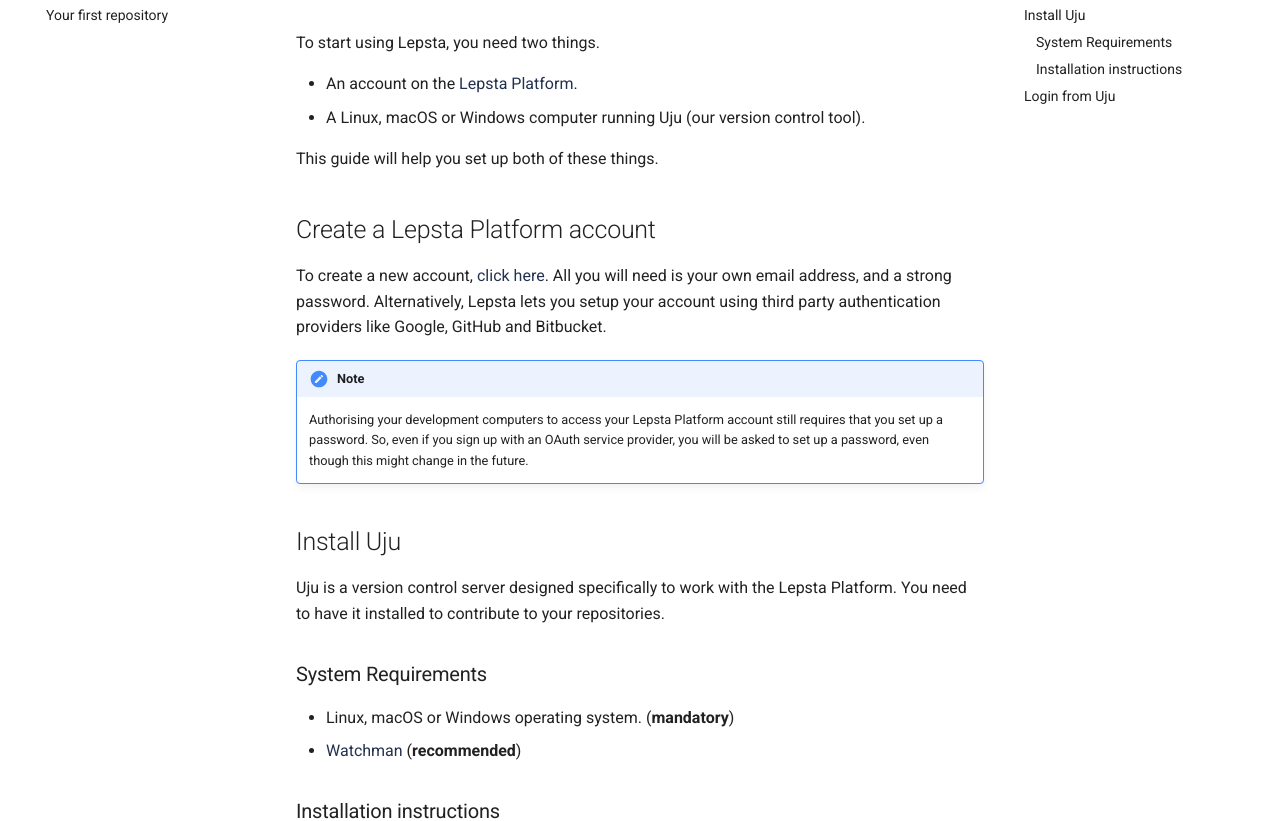
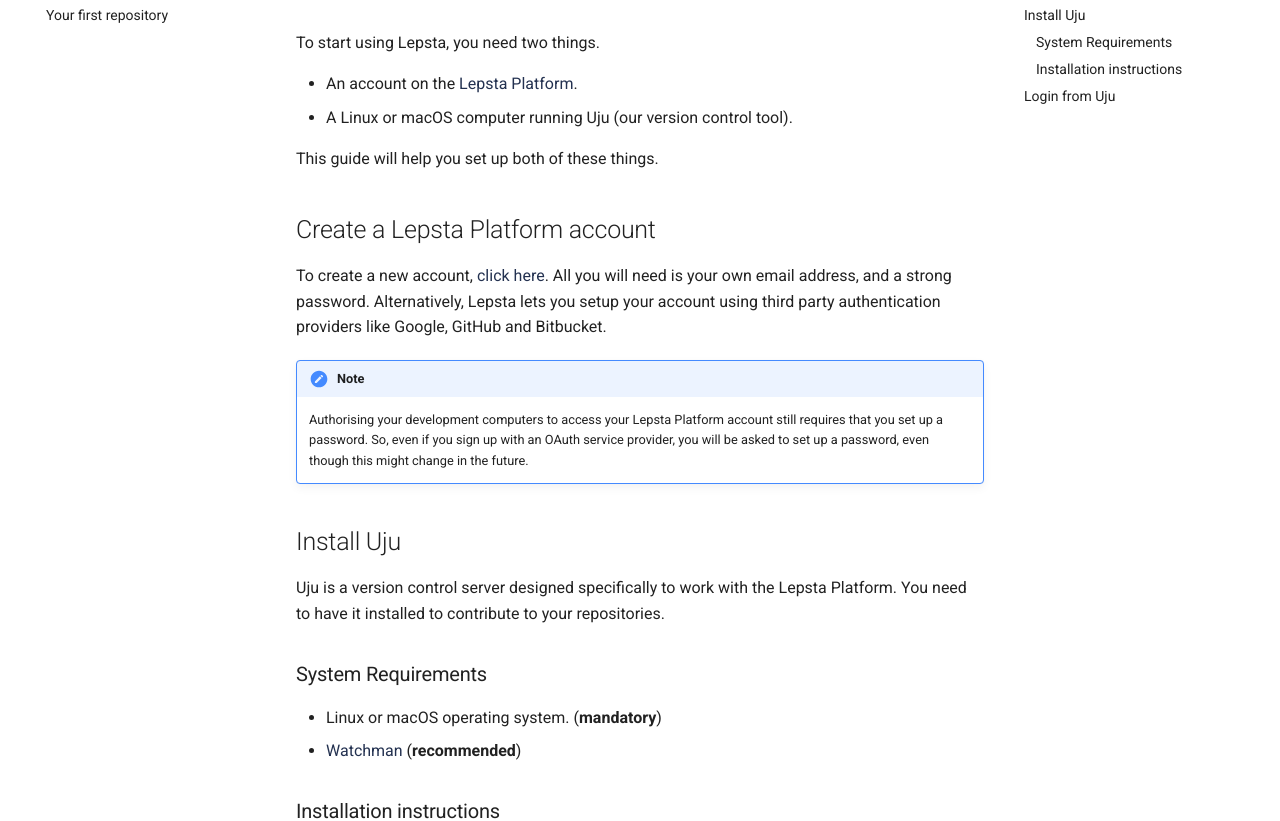
Before and after one commit to lepsta/docs, an MkDocs documentation site: the page built from docs/pages/setup.md, in a window 1280 px wide and 1400 px high. Shown: the part 198-1019 px from the top of the window. Built offline with MkDocs 1.6.1 and Material for MkDocs 9.7.7, drawn with Linux system fonts in a browser that asks for light colours; emoji names are drawn with the system emoji font.

Commit message:
message: |-   Removed mandatory requirement for windows and added gif file.   https://lepsta.tech/a/lepsta-docs/docs/code-reviews/2 state: states/master/test

```diff
--- a/docs/pages/setup.md
+++ b/docs/pages/setup.md
@@ -3,7 +3,7 @@
 To start using Lepsta, you need two things.
 
  - An account on the [Lepsta Platform](https://lepsta.tech/auth/signup).
- - A Linux, macOS or Windows computer running Uju (our version control tool).
+ - A Linux or macOS computer running Uju (our version control tool).
 
 This guide will help you set up both of these things.
 
@@ -20,7 +20,7 @@
 Uju is a version control server designed specifically to work with the Lepsta Platform. You need to have it installed to contribute to your repositories.
 
 ### System Requirements
- - Linux, macOS or Windows operating system. (**mandatory**)
+ - Linux or macOS operating system. (**mandatory**)
  - <a href="https://facebook.github.io/watchman/docs/install.html" target="_blank">Watchman</a> (**recommended**)
 
 ### Installation instructions
```
Also changed, not shown: other parts of docs/pages/setup.md (+2 -0 lines), overrides/assets/images/login-lepsta.gif (added).
